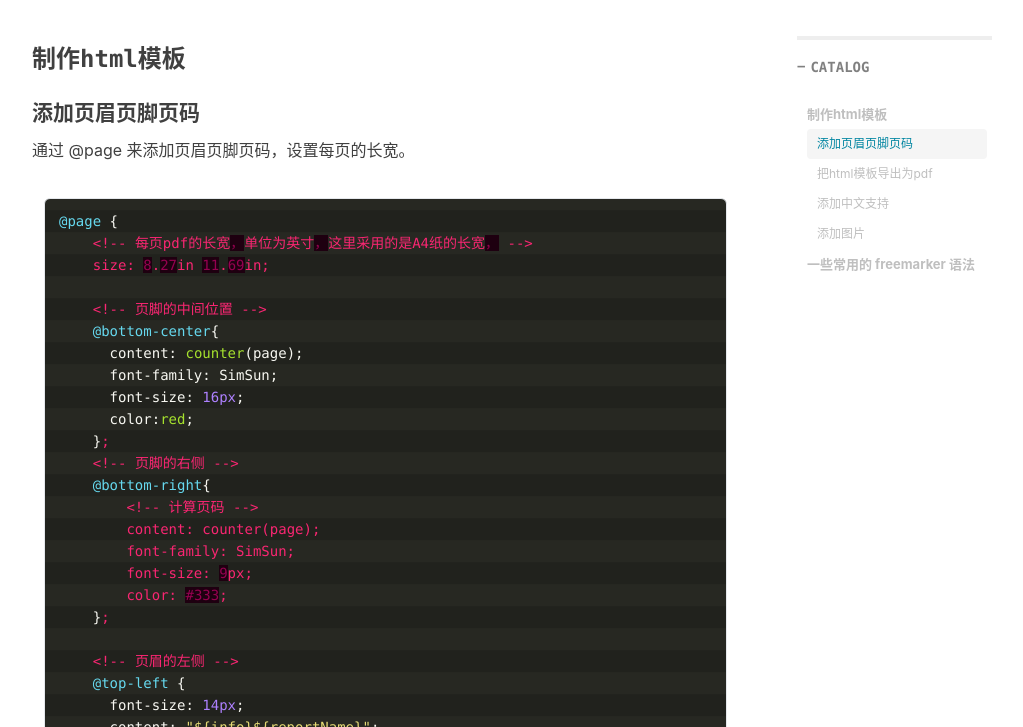
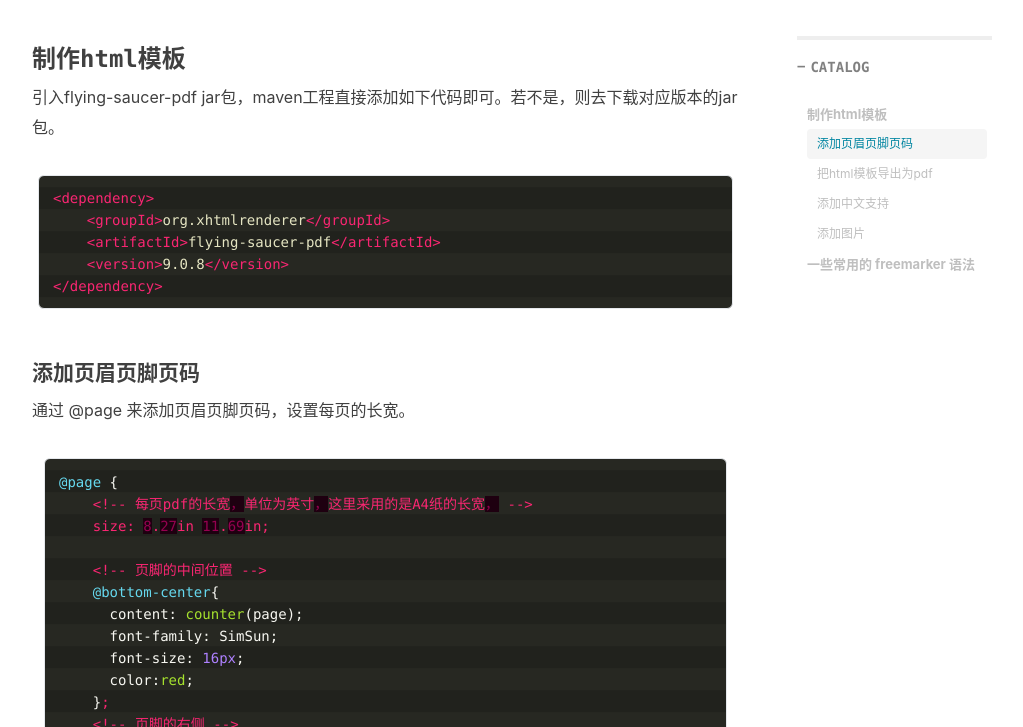
Before and after one commit to tangliangdong/history_blog, a Jekyll site: the page built from _posts/2017-05-23-html-pdf.md, in a window 1280 px wide and 900 px high, scrolled down 354 px, cut to the strip 173-900 px from the top of the window. Shown: the whole strip, without its empty margins (233-1256 px from the left). Built offline with Jekyll 4.4.1, drawn with Linux system fonts in a browser that asks for light colours; nearby versions of some CDN libraries; comment, search, counter and statistics services are not loaded.

Commit message:
修改html转pdf的博文

````diff
--- a/_posts/2017-05-23-html-pdf.md
+++ b/_posts/2017-05-23-html-pdf.md
@@ -13,6 +13,16 @@
 ---
 
 ### 制作html模板
+
+引入flying-saucer-pdf jar包，maven工程直接添加如下代码即可。若不是，则去下载对应版本的jar包。
+
+```xml
+<dependency>
+    <groupId>org.xhtmlrenderer</groupId>
+    <artifactId>flying-saucer-pdf</artifactId>
+    <version>9.0.8</version>
+</dependency>
+```
 
 #### 添加页眉页脚页码
 
````
